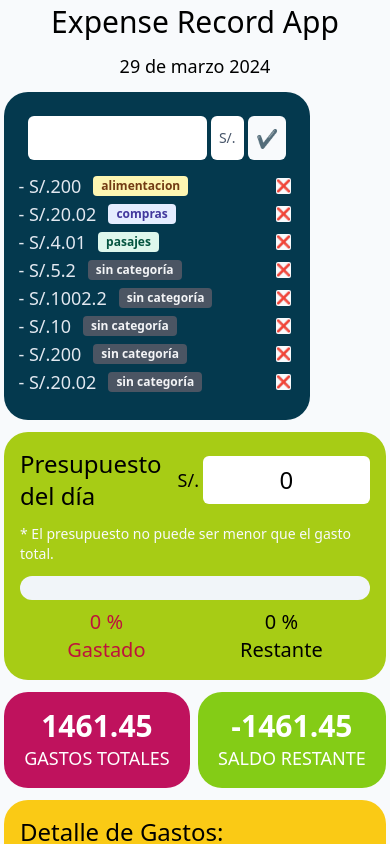
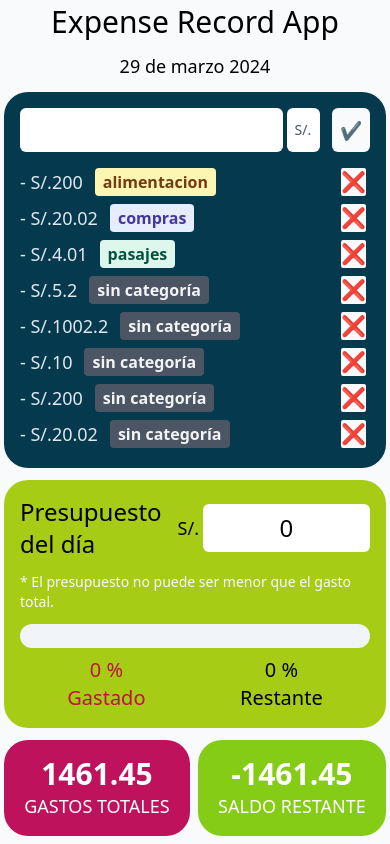
Before and after one commit to nattdev/expense-record-app, a React (Vite) app in the folder client/: page / in a window 390 px wide. Shown: the top 844 px of the page. Built offline with nearby package versions, Linux system fonts and the light colour scheme.

Commit message:
Add responsive tailwindcss styles

```diff
--- a/client/src/components/ExpensesRegister.jsx
+++ b/client/src/components/ExpensesRegister.jsx
@@ -72,26 +72,26 @@ function ExpensesRegister() {
                         </label>
                     </li>
                 </ul>
-                <Button onClick={handleCloseDetail} size="xs" className="mt-3">Actualizar</Button>
+                <Button onClick={handleCloseDetail} className="mt-3">Actualizar</Button>
             </div>
         </div>
     );
 
     const expensesList = expenses.map(
-        (expense) => <li key={expense.id} className="flex min-w-4 items-center justify-center">
-            <div onClick={() => handleExpenseDetail(expense.id)} className="flex min-w-full items-center">
+        (expense) => <li key={expense.id} className="flex items-center justify-center">
+            <div onClick={() => handleExpenseDetail(expense.id)} className="flex w-full items-center">
                 <div className="min-w-fit">
                     <span>- {expense.currency == "soles" ? "S/." : "$"}</span>{expense.amount}
                 </div>
                 <Popover content={expenseDetail} placement="bottom" trigger="click">
                     <div>
-                        <Badge color={expense.category == "alimentacion" ? "warning" : expense.category == "pasajes" ? "success" : expense.category == "compras" ? "indigo" : "dark"} className="mx-3 text-xs min-w-fit my-1">
+                        <Badge color={expense.category == "alimentacion" ? "warning" : expense.category == "pasajes" ? "success" : expense.category == "compras" ? "indigo" : "dark"} className="mx-3 text-base md:text-xl min-w-max my-1">
                             {expense.category == "sin categoria" ? "sin categoría" : expense.category}
                         </Badge>
                     </div>
                 </Popover>
             </div>
-            <button onClick={() => handleDeleteExpense(expense.id)} className="ml-auto bg-slate-50 m-1 rounded-sm text-xs">❌</button>
+            <button onClick={() => handleDeleteExpense(expense.id)} className="ml-auto bg-slate-50 m-1 rounded-sm text-xl">❌</button>
         </li>
     );
 
@@ -138,7 +138,7 @@ function ExpensesRegister() {
     }
 
     return (
-        <div id="expense-register" className="row-span-3 bg-[#04394E] text-slate-200 p-6 rounded-3xl">
+        <div id="expense-register" className="row-span-3 col-span-2 sm:col-span-1 bg-[#04394E] text-slate-200 sm:p-6 p-4 rounded-3xl">
             <form action="" onSubmit={handleSubmitExpense} className="flex gap-1">
                 <input ref={refAmount} id="expense" name="expense" step="0.0001" type="number" required className="w-9/12 text-slate-600 border-none [-moz-appearance:_textfield] [&::-webkit-inner-spin-button]:m-0 [&::-webkit-inner-spin-button]:appearance-none [&::-webkit-outer-spin-button]:m-0 [&::-webkit-outer-spin-button]:appearance-none rounded-md" />
 
@@ -146,9 +146,9 @@ function ExpensesRegister() {
                     <option value="soles">S/.</option>
                     <option value="dolares">$</option>
                 </select>
-                <input type="submit" className="bg-slate-50 p-2 m-0 outline-none border-none rounded-md" value={"✔️"}></input>
+                <input type="submit" className="bg-slate-50 p-2 m-0 outline-none border-none rounded-md ml-auto" value={"✔️"}></input>
             </form>
-            <ul id="expense-list" className="mt-3 relative">
+            <ul id="expense-list" className="mt-3 relative w-full">
                 {expensesList}
             </ul>
         </div>
```
